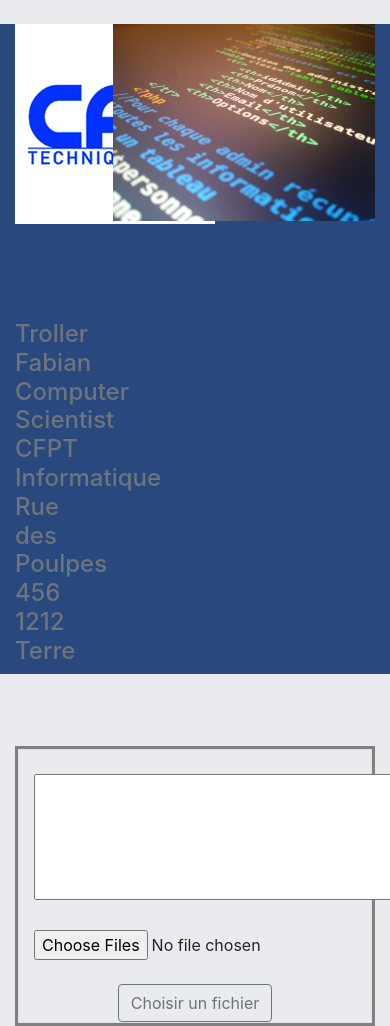
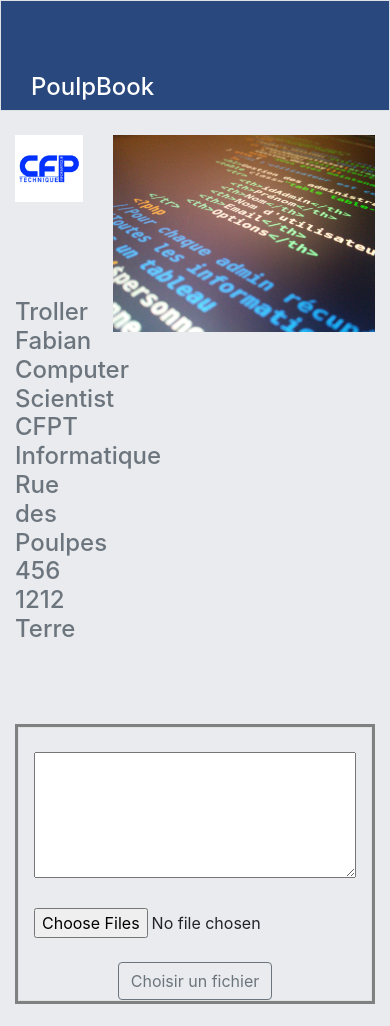
Before and after one commit to Exo-poulpe/Project-Facebook, a PHP site: page / in a window 390 px wide; the page is wider, and only the part inside the window is pictured. After the commit the page ends 1004 px from the top of that part, so only its background shows below. Run offline with PHP 8.4, Linux system fonts and the light colour scheme.

Commit message:
Responsive Site for phone, ad banner facebook (miss align text) remove bad border for image and align formulaire

```diff
--- a/index.php
+++ b/index.php
@@ -1,4 +1,6 @@
 <!DOCTYPE html>
+<!-- style="background-color: #29487d;" bleu-->
+<!-- style="background-color: #e9ebee -->
 
 <html>
     <head>
@@ -7,29 +9,42 @@
         <link href="BootStrap/css/bootstrap.min.css" rel="stylesheet" type="text/css"/>
         <link href="CssPhp.css" rel="stylesheet" type="text/css"/>
     </head>
-    <body  style="background-color: #e9ebee;" >
+
+    <body  style="background-color: #e9ebee;">
+      <div class="col border " style="background-color: #29487d;" >
+        <br><br><br>
+        <div class="h4 col-1 text-white" >
+          PoulpBook
+        </div>
+      </div>
       <br>
+
         <div class="container" >
 
 
-            <div class="row" style="background-color: #29487d;">
+
+            <div class="row" >
 
               <br>
               <br>
                 <div class="col-3">
-                    <img src="images/CFPT_logo.png"  alt="CFPT_logo" />
+                    <img src="images/CFPT_logo.png"  alt="CFPT_logo" class="img-fluid " />
                     <br><br><br><br><br>
                     <div class="h4 text-muted ">
                       Troller Fabian
+                      <br>
                       Computer Scientist
+                      <br>
                       CFPT Informatique
+                      <br>
                       Rue des Poulpes 456
+                      <br>
                       1212 Terre
                     </div>
                 </div>
 
-                <div class="col-9">
-                <img src="images/Code_image.jpg"  alt="Code_image" class=" img-fluid " />
+                <div class="col-9" >
+                <img src="images/Code_image.jpg"  alt="Code_image" class=" img-fluid" />
                 </div>
 
 
@@ -42,7 +57,7 @@
         <div class="rows center-block text-center" style="background-color: #e9ebee; border-style: solid; border-color: grey">
         <form method="post" action="PhpServer.php" enctype="multipart/form-data" id="formulaire" class="text-center col-12 border">
           <br>
-            <textarea rows="5" cols="50" form="formulaire" name="textPost"></textarea>
+            <textarea rows="5" cols="50" form="formulaire" name="textPost" class="img-fluid"></textarea>
             <br>
             <br>
               <input type="file" accept="image/*" multiple name="filePictures[]"/>
```
